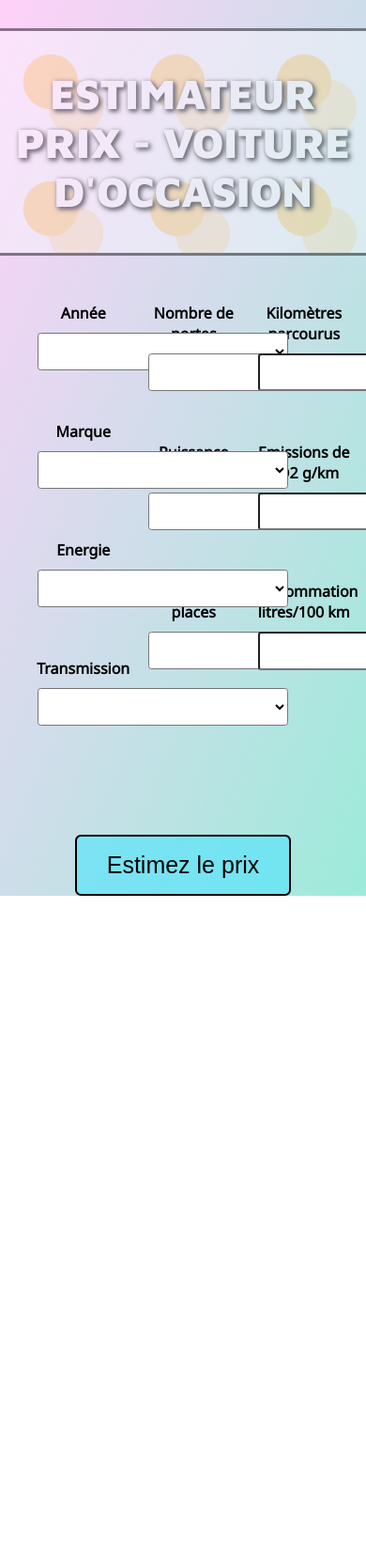
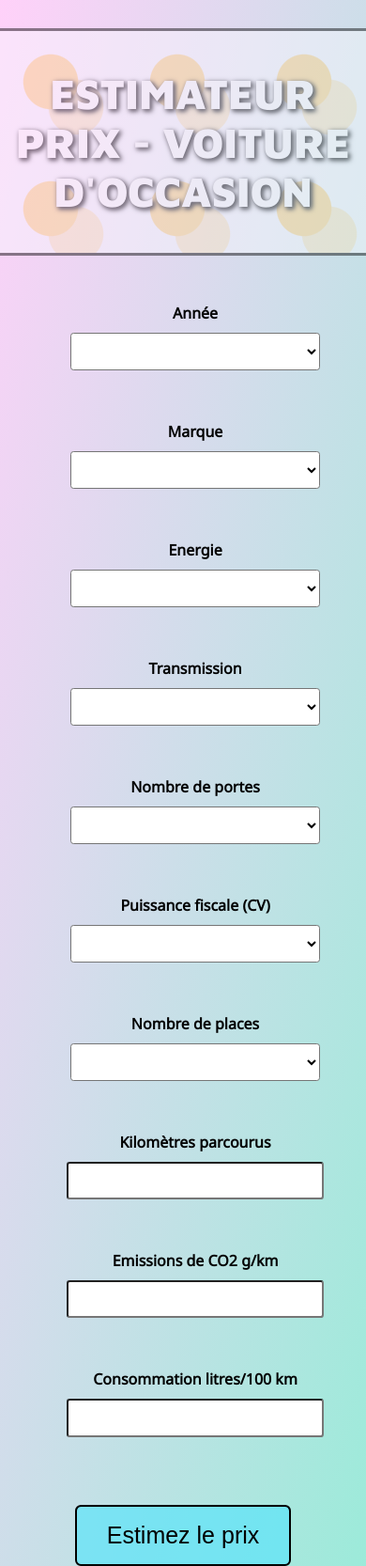
Before and after one commit to pcmaldonado/Estimateur_prix_voiture, a Flask app: page / in a window 390 px wide; the page is wider, and only the part inside the window is pictured. Shown: that part at 94% size. Before the commit the page ends 953 px from the top of that part, so only its background shows below. Run offline with Flask 2, Linux system fonts and the light colour scheme; lists and menus that the app fills with data are empty; parts of the project's set-up code (start-up, migrations or seed data) failed here and were passed over; some web fonts are replaced.

Commit message:
fixed responsive error in .css & cleaned python code

```diff
--- a/regression_model/config/core.py
+++ b/regression_model/config/core.py
@@ -28,8 +28,6 @@ class AppConfig(BaseModel):
 
 class ModelConfig(BaseModel):
     """All configuration relevant to model training and feature engineering"""
-
-    # random_state: int
 
     target: str
     features: List[str]
--- a/regression_model/pipeline.py
+++ b/regression_model/pipeline.py
@@ -50,7 +50,7 @@ feature_engineering = Pipeline([
 
 
 
-        # Applying rare label encoder
+    # Applying rare label encoder
         ('rare_label_encoder', RareLabelEncoder(tol = 0.05,
                                 n_categories = 2,
                                 variables = config.model_config.rare_labels ,
@@ -59,7 +59,8 @@ feature_engineering = Pipeline([
     # Applying one-hot encoder
     ('one_hot_encoder', OneHotEncoder()),
 
-    # Apply scaler
+
+    # ==== APPLY FEATURE SCALING ====
     ('apply_scaler', MinMaxScaler()),
 
 ])
--- a/static/styles/style.css
+++ b/static/styles/style.css
@@ -234,6 +234,11 @@ h1
 
 @media screen and (max-width: 724px)
 {
+    .column {
+        float: left;
+        width: 100%;
+    }
+
     input[type=submit]{
     margin-top:2rem;
     }
```
Also changed, not shown: regression_model/processing/input_validation.py (+0 -7 lines).
